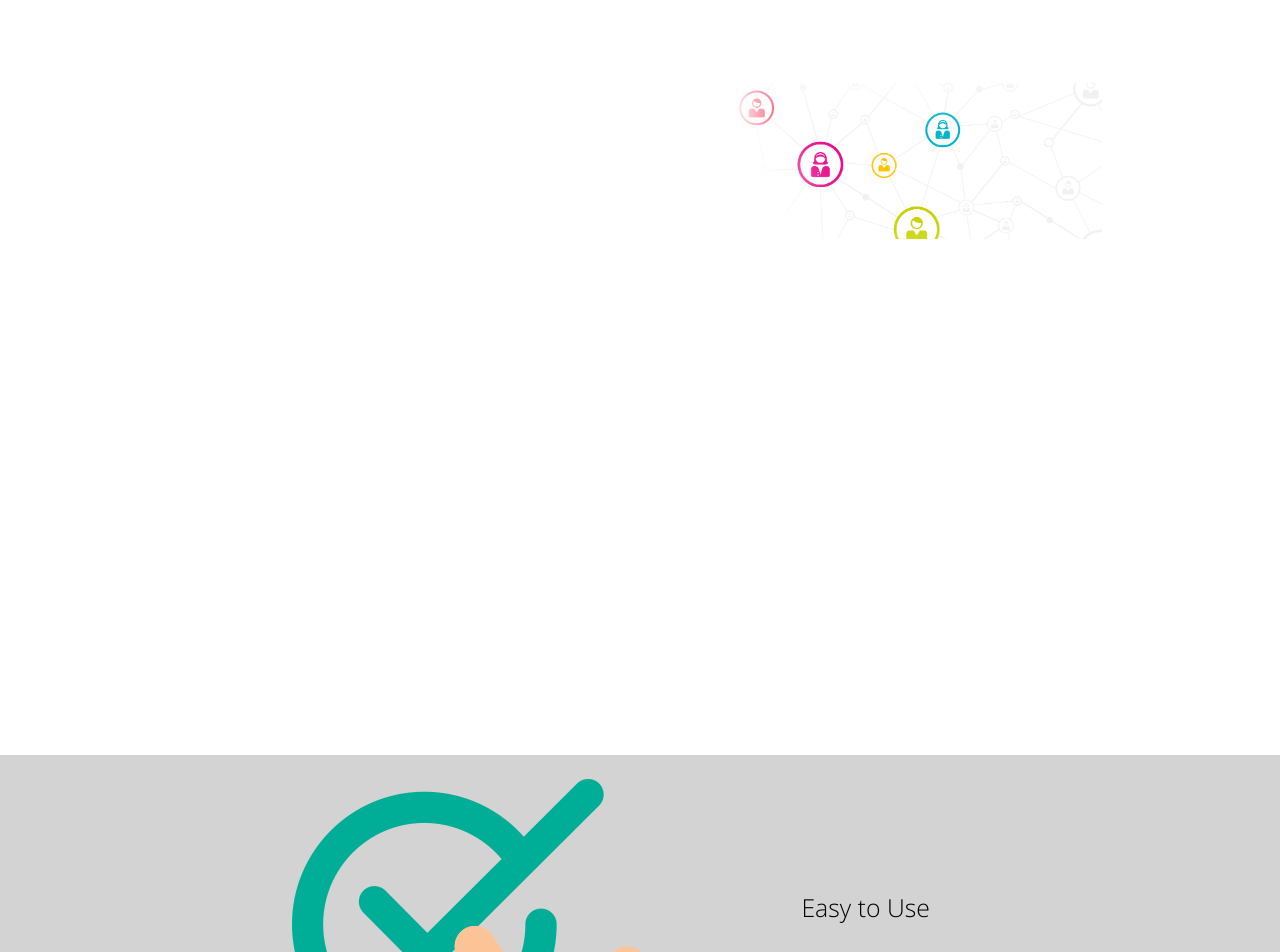
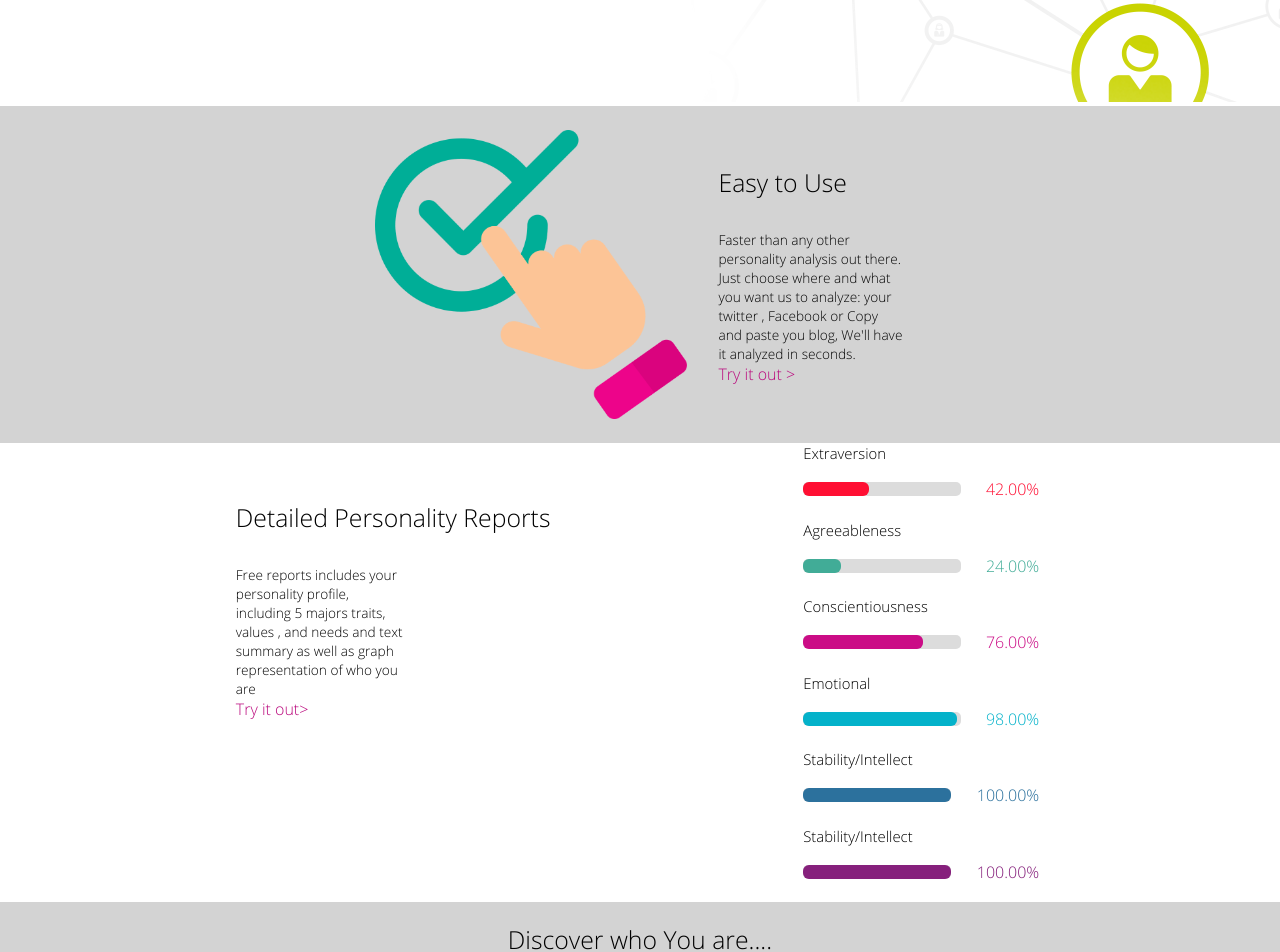
Before and after one commit to Nitcheu2020/Mindmetrics, a React (Create React App) app: page / in a window 1280 px wide. Shown: the part 1452-2404 px from the top of the page. Built offline with nearby package versions, Linux system fonts and the light colour scheme; no server answers.

Commit message:
fixing the home page and also people image

```diff
--- a/src/App.js
+++ b/src/App.js
@@ -47,7 +47,7 @@ const styleMenu = {
 };
 const divStyle = {
  // flex:1,
-  backgroundColor: '#FFFAFA',//'#d3d3d3',
+  backgroundColor: '#d3d3d3', //'#FFFAFA',
   //'fontWeight': 'bold',
    display: 'flex',
   'flexDirection':'row',
--- a/src/Home.js
+++ b/src/Home.js
@@ -6,6 +6,8 @@ import scheme_small from './img/scheme_small.png';
 import hand from './img/hand.png';
 import main from './img/main.png';
 import people from './img/people.png';
+import Gauge from './Gauge';
+import duplicatePeople from  './img/duplicatePeople.png';
 
 import ico_chart from './img/ico_chart.png';
 import social_icons from './img/social_icons.png';
@@ -66,7 +68,7 @@ const  Home =(props) =>{
             <label style={{color:'#ba097d','marginTop':heightScreen(10),alignSelf:'center',paddingBottom:heightScreen(86),fontFamily:'Open Sans Light'}}>{TextKey.home.findOrMore} &gt; </label>
           </Link>
         </label>
-        <nav style={{display:'flex','flexDirection':'row',justifyContent:'center'}}>
+        <nav style={{display:'flex','flexDirection':'row',width:'100%',alignItems:'center',justifyContent:'flex-end',borderTop: '1px solid #d3d3d3',marginTop:heightScreen(86)}}>
           <label style={{display: 'flex','flexDirection':'column'}}>
             <a style={{fontSize:widthScreen(40), fontFamily:'Open Sans Light'}} name="hwItW"> {TextKey.home.dataDriven} </a>
         <label style={{fontSize:widthScreen(22), fontFamily:'Open Sans Light',width:widthScreen(298.47)}}>{TextKey.home.usingData}</label>
@@ -75,13 +77,12 @@ const  Home =(props) =>{
               </Link>
           </label>
           <img
-            style={{display: 'flex',maxWidth: '50%', maxHeight: 'auto',padding:'5%'}}
-            src={people} alt="scheme"
+            src={duplicatePeople} alt="duplicatePeople"
           />
         </nav>
         <nav style={{display:'flex','flexDirection':'row',backgroundColor:'#d3d3d3',width:'100%',paddingTop:heightScreen(50),paddingBottom:heightScreen(50),alignItems:'center',justifyContent:'center'}}>
           <img
-            style={{display: 'flex',maxWidth: widthScreen(1503), maxHeight: 'auto',alignSelf:'flex-end',paddingRight:widthScreen(50)}}
+            style={{display: 'flex',maxWidth: widthScreen(503), maxHeight: 'auto',alignSelf:'flex-end',paddingRight:widthScreen(50)}}
             src={main} alt="hand"
           />
           <label style={{display: 'flex','justifyContent':'center','flexDirection':'column',width:widthScreen(300)}}>
@@ -100,10 +101,14 @@ const  Home =(props) =>{
               <label style={{color:'#ba097d','marginTop':heightScreen(10),paddingBottom:heightScreen(86),fontFamily:'Open Sans Light'}}>{TextKey.home.tryOut}&gt; </label>
             </Link>
           </label>
-          <img
-            style={{display: 'flex',maxWidth: '50%', maxHeight: 'auto',alignSelf:'flex-end', transform: [{ rotate: '14deg' }],paddingBottom:heightScreen(116)}}
-            src={ico_chart} alt="ico_chart"
-          />
+          <div style={{display:'flex',flexDirection:'column',width:'50%'}}>
+            <Gauge level ={42} title="Extraversion" color="#ff0f33"/>
+            <Gauge level ={24} title="Agreeableness" color="#41ac97"/>
+            <Gauge level ={76} title="Conscientiousness" color="#cb0c86"/>
+            <Gauge level ={98} title="Emotional" color="#04b2ca"/>
+            <Gauge level ={100} title="Stability/Intellect" color="#2c719d"/>
+            <Gauge level ={100} title="Stability/Intellect" color="#86207c"/>
+          </div>
         </nav>
         <div
           style ={{display: 'flex',
```
Also changed, not shown: src/img/duplicatePeople.png (added), src/img/people.png.
